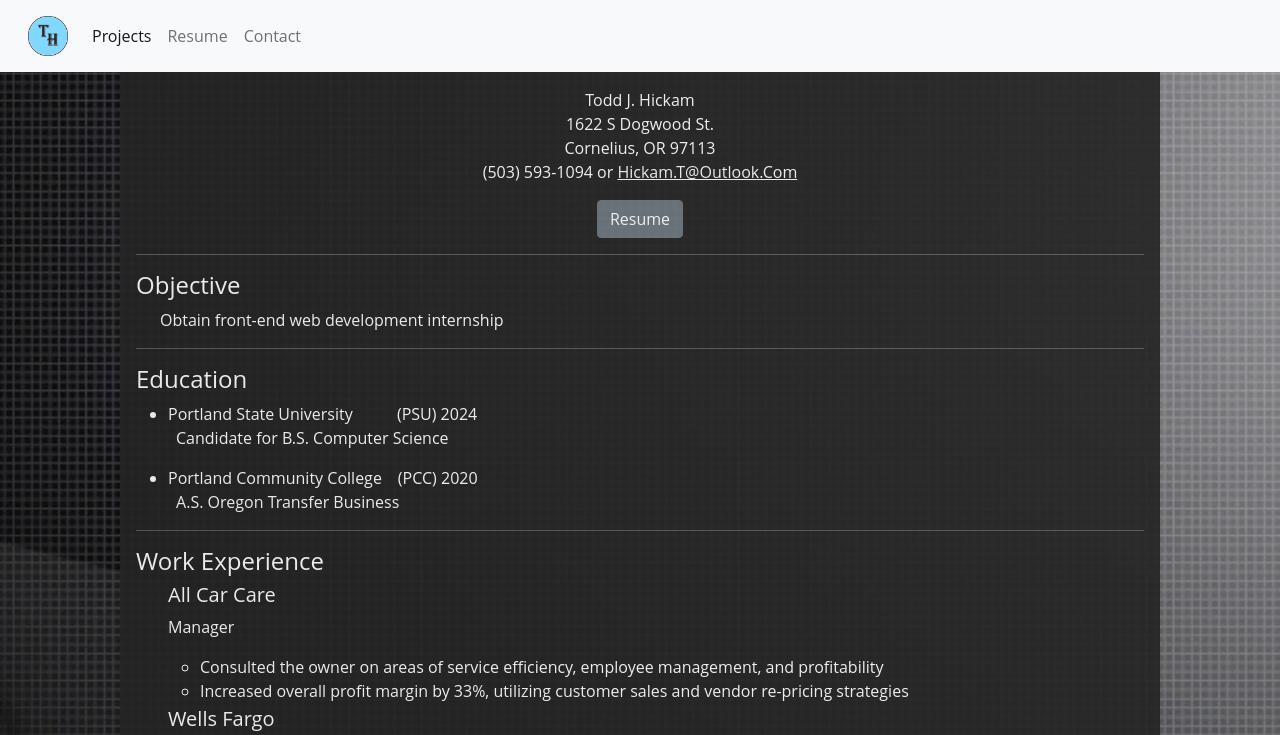
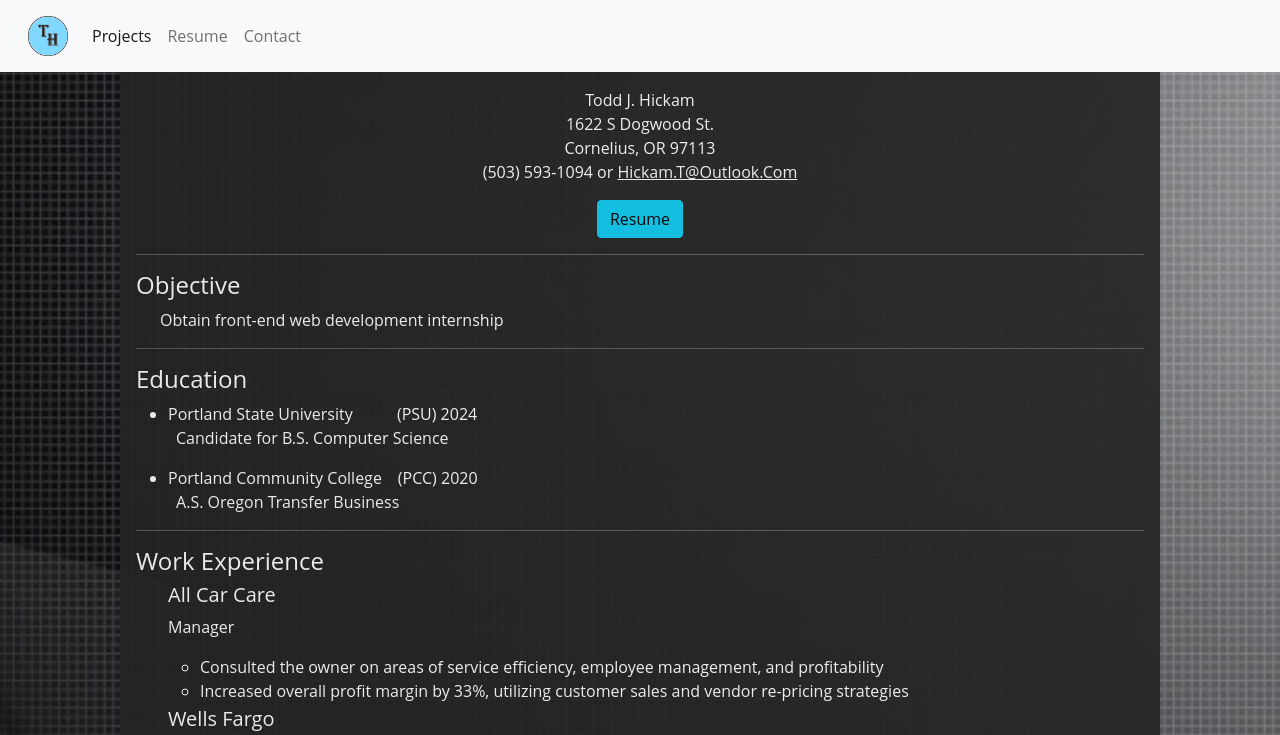
Before and after one commit to hickamt/profile, a React (Vite) app: page /resume in a window 1280 px wide. Shown: the top 735 px of the page. Built offline with nearby package versions, Linux system fonts and the light colour scheme.

Commit message:
changed color of resume button to match theme

```diff
--- a/src/pages/Resume/ResumeBody.jsx
+++ b/src/pages/Resume/ResumeBody.jsx
@@ -27,7 +27,7 @@ const ResumeBody = () => {
             Hickam.T@Outlook.Com
           </a>
         </p>
-        <a className="btn btn-secondary" onClick={downloadPDF}>
+        <a className="btn btn-info" onClick={downloadPDF}>
           Resume
         </a>
       </div>
```
